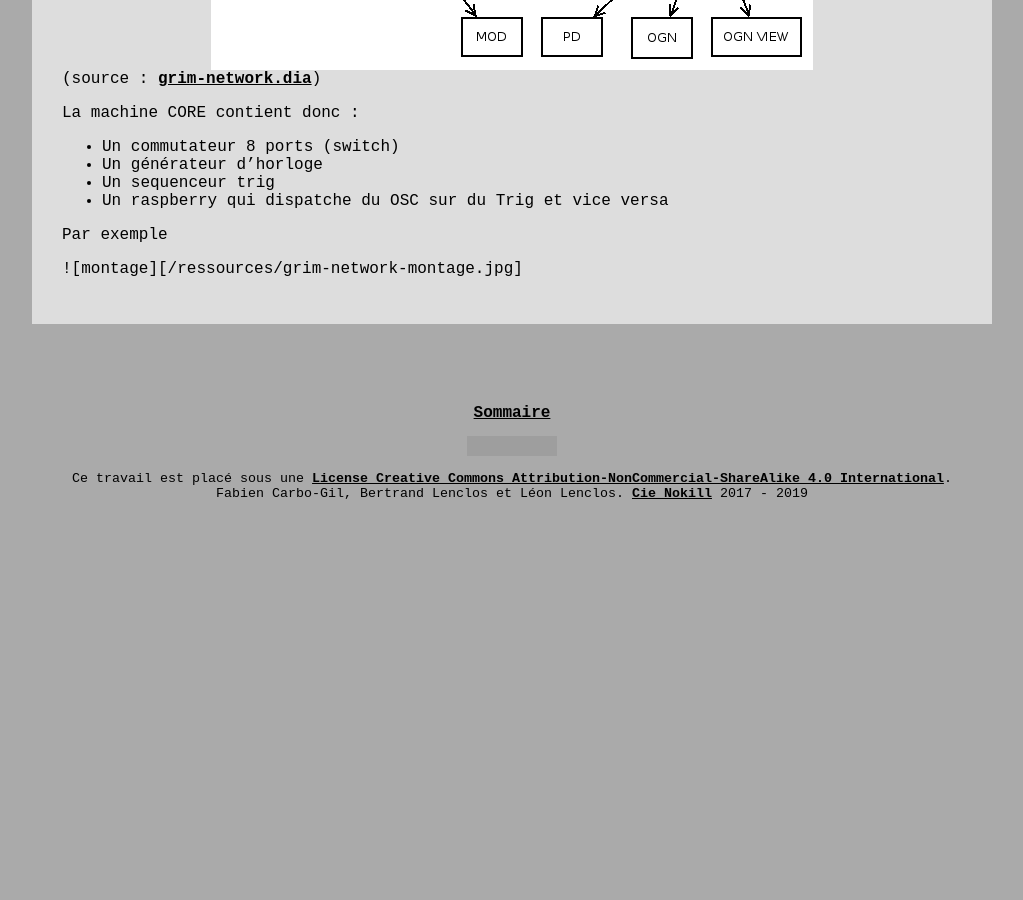
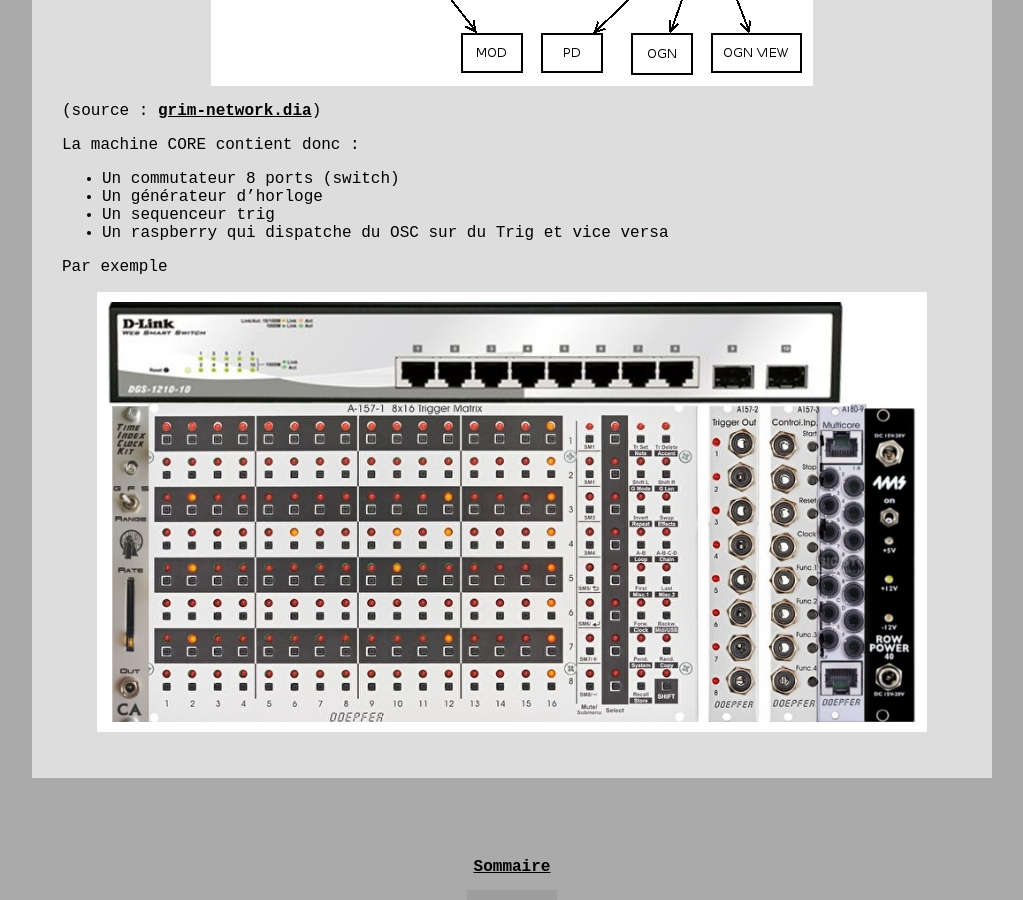
Before and after one commit to LeonLenclos/turing-test, a Jekyll site: the page built from contenu/organisation/notes-techniques.md, in a window 1280 px wide and 900 px high, scrolled down 1117 px. Shown: the whole window, without its empty margins (128-1151 px from the left). Built offline with Jekyll 4.4.1, drawn with Linux system fonts in a browser that asks for light colours; nearby versions of some CDN libraries; our own code applies the rules of GitHub Pages for plain Markdown files; a script that is not in the unit is left out; the repository's description, which GitHub fills in, is left out; before the commit the page ends 1711 px from its top, so only the background shows below that; grey boxes are pictures that could not be loaded.

Commit message:
Update notes-techniques.md

```diff
--- a/contenu/organisation/notes-techniques.md
+++ b/contenu/organisation/notes-techniques.md
@@ -31,7 +31,9 @@
 L'idée est d'avoir une machine pour synchroniser les autres machines. Et aussi permettre aux machines de communiquer.
 
 Voilà le schéma du réseau :
+
 ![réseau grim](/ressources/grim-network.png)
+
 (source : [grim-network.dia](/ressources/grim-network.dia))
 
 La machine CORE contient donc :
@@ -43,4 +45,4 @@
 
 Par exemple
 
-![montage][/ressources/grim-network-montage.jpg]
+![montage](/ressources/grim-network-montage.jpg)
```
